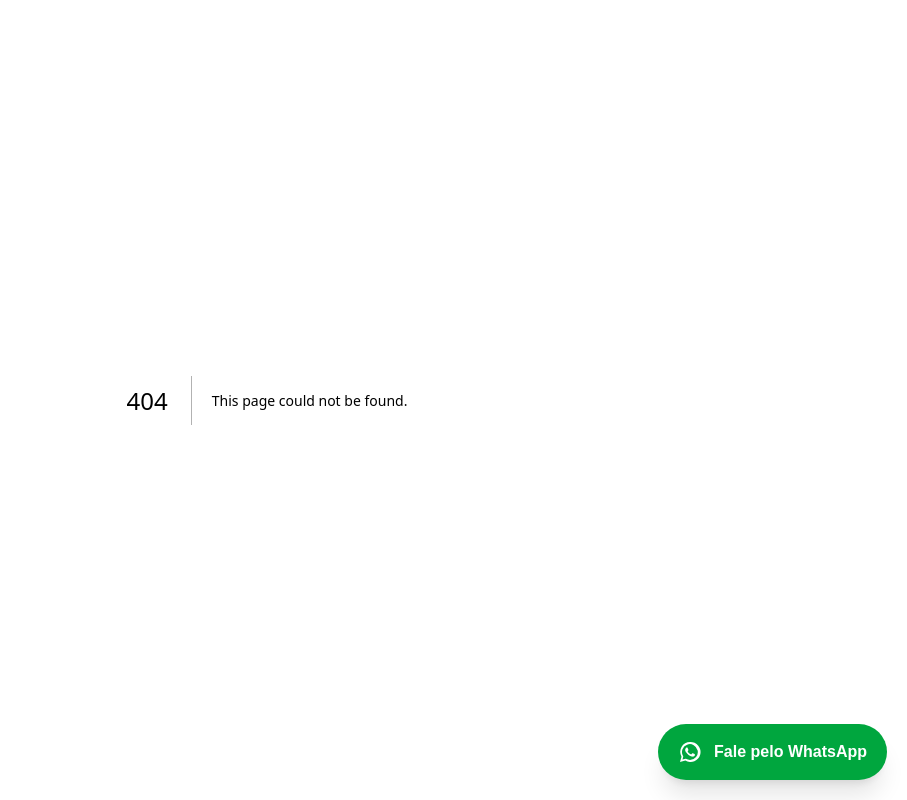
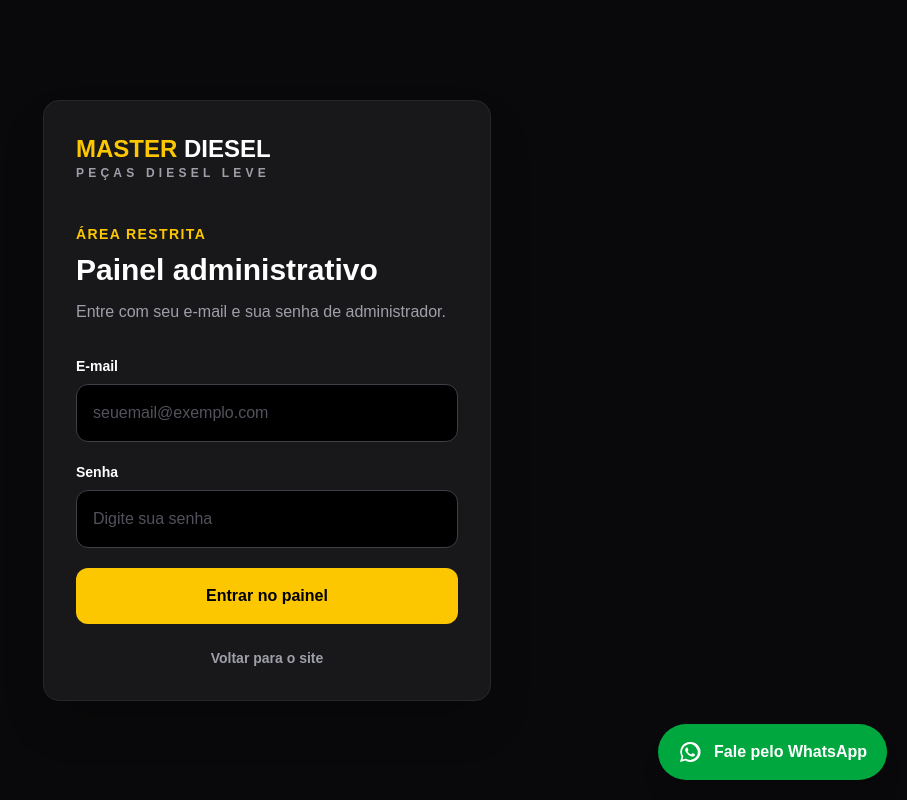
Before and after one commit to Nonexuz/masterdieselparts-web, a Next.js app: page /admin/login in a window 1280 px wide. Before the commit this address had no page. Shown: the whole page, without its empty margins (373-1280 px from the left). Built offline with nearby package versions, Linux system fonts and the light colour scheme.

Commit message:
Cria login e painel administrativo protegido

```diff
--- /dev/null
+++ b/src/app/admin/actions.ts
@@ -0,0 +1,14 @@
+"use server";
+
+import { revalidatePath } from "next/cache";
+import { redirect } from "next/navigation";
+import { createServerSupabaseClient } from "@/lib/supabase-server";
+
+export async function logout() {
+  const supabase = await createServerSupabaseClient();
+
+  await supabase.auth.signOut();
+
+  revalidatePath("/", "layout");
+  redirect("/admin/login");
+}
--- /dev/null
+++ b/src/app/admin/login/actions.ts
@@ -0,0 +1,28 @@
+"use server";
+
+import { revalidatePath } from "next/cache";
+import { redirect } from "next/navigation";
+import { createServerSupabaseClient } from "@/lib/supabase-server";
+
+export async function login(formData: FormData) {
+  const email = String(formData.get("email") ?? "").trim();
+  const password = String(formData.get("password") ?? "");
+
+  if (!email || !password) {
+    redirect("/admin/login?erro=Preencha o e-mail e a senha");
+  }
+
+  const supabase = await createServerSupabaseClient();
+
+  const { error } = await supabase.auth.signInWithPassword({
+    email,
+    password,
+  });
+
+  if (error) {
+    redirect("/admin/login?erro=E-mail ou senha invalidos");
+  }
+
+  revalidatePath("/", "layout");
+  redirect("/admin");
+}
--- /dev/null
+++ b/src/app/admin/login/page.tsx
@@ -0,0 +1,104 @@
+import Link from "next/link";
+import { login } from "./actions";
+
+type LoginPageProps = {
+  searchParams: Promise<{
+    erro?: string;
+  }>;
+};
+
+export default async function LoginPage({
+  searchParams,
+}: LoginPageProps) {
+  const { erro } = await searchParams;
+
+  return (
+    <main className="flex min-h-screen items-center justify-center bg-zinc-950 px-6 py-12 text-white">
+      <div className="w-full max-w-md rounded-2xl border border-zinc-800 bg-zinc-900 p-8 shadow-2xl">
+        <Link href="/" className="inline-block">
+          <p className="text-2xl font-black">
+            <span className="text-yellow-400">MASTER</span> DIESEL
+          </p>
+
+          <p className="text-xs font-bold uppercase tracking-[0.35em] text-zinc-400">
+            Peças Diesel Leve
+          </p>
+        </Link>
+
+        <div className="mt-10">
+          <p className="text-sm font-bold uppercase tracking-widest text-yellow-400">
+            Área restrita
+          </p>
+
+          <h1 className="mt-2 text-3xl font-black">
+            Painel administrativo
+          </h1>
+
+          <p className="mt-3 text-zinc-400">
+            Entre com seu e-mail e sua senha de administrador.
+          </p>
+        </div>
+
+        {erro && (
+          <div className="mt-6 rounded-xl border border-red-500/40 bg-red-500/10 px-4 py-3 text-sm font-bold text-red-300">
+            {erro}
+          </div>
+        )}
+
+        <form action={login} className="mt-8 space-y-5">
+          <div>
+            <label
+              htmlFor="email"
+              className="mb-2 block text-sm font-bold"
+            >
+              E-mail
+            </label>
+
+            <input
+              id="email"
+              name="email"
+              type="email"
+              required
+              autoComplete="email"
+              placeholder="seuemail@exemplo.com"
+              className="w-full rounded-xl border border-zinc-700 bg-black px-4 py-4 text-white outline-none placeholder:text-zinc-600 focus:border-yellow-400"
+            />
+          </div>
+
+          <div>
+            <label
+              htmlFor="password"
+              className="mb-2 block text-sm font-bold"
+            >
+              Senha
+            </label>
+
+            <input
+              id="password"
+              name="password"
+              type="password"
+              required
+              autoComplete="current-password"
+              placeholder="Digite sua senha"
+              className="w-full rounded-xl border border-zinc-700 bg-black px-4 py-4 text-white outline-none placeholder:text-zinc-600 focus:border-yellow-400"
+            />
+          </div>
+
+          <button
+            type="submit"
+            className="w-full rounded-xl bg-yellow-400 px-5 py-4 font-black text-black transition hover:bg-yellow-300"
+          >
+            Entrar no painel
+          </button>
+        </form>
+
+        <Link
+          href="/"
+          className="mt-6 block text-center text-sm font-bold text-zinc-400 hover:text-white"
+        >
+          Voltar para o site
+        </Link>
+      </div>
+    </main>
+  );
+}
--- /dev/null
+++ b/src/app/admin/page.tsx
@@ -0,0 +1,117 @@
+import Link from "next/link";
+import { redirect } from "next/navigation";
+import { createServerSupabaseClient } from "@/lib/supabase-server";
+import { logout } from "./actions";
+
+export default async function AdminPage() {
+  const supabase = await createServerSupabaseClient();
+
+  const {
+    data: { user },
+  } = await supabase.auth.getUser();
+
+  if (!user) {
+    redirect("/admin/login");
+  }
+
+  return (
+    <main className="min-h-screen bg-zinc-100 text-zinc-950">
+      <header className="border-b border-zinc-800 bg-black text-white">
+        <div className="mx-auto flex max-w-7xl items-center justify-between gap-6 px-6 py-5">
+          <Link href="/">
+            <p className="text-xl font-black">
+              <span className="text-yellow-400">MASTER</span> DIESEL
+            </p>
+            <p className="text-[10px] font-bold uppercase tracking-[0.3em] text-zinc-400">
+              Painel administrativo
+            </p>
+          </Link>
+
+          <form action={logout}>
+            <button
+              type="submit"
+              className="rounded-lg border border-zinc-700 px-4 py-2 text-sm font-bold transition hover:border-yellow-400 hover:text-yellow-400"
+            >
+              Sair
+            </button>
+          </form>
+        </div>
+      </header>
+
+      <div className="mx-auto max-w-7xl px-6 py-10">
+        <div className="rounded-2xl border border-zinc-200 bg-white p-6 shadow-sm">
+          <p className="text-sm font-bold uppercase tracking-widest text-yellow-600">
+            Área protegida
+          </p>
+
+          <h1 className="mt-2 text-3xl font-black">
+            Painel da Master Diesel
+          </h1>
+
+          <p className="mt-3 text-zinc-600">
+            Usuário conectado: {user.email}
+          </p>
+        </div>
+
+        <section className="mt-8 grid gap-6 md:grid-cols-2 xl:grid-cols-3">
+          <article className="rounded-2xl border border-zinc-200 bg-white p-6 shadow-sm">
+            <p className="text-sm font-bold uppercase tracking-widest text-yellow-600">
+              Produtos
+            </p>
+            <h2 className="mt-3 text-2xl font-black">
+              Gerenciar catálogo
+            </h2>
+            <p className="mt-3 text-zinc-600">
+              Cadastre, edite e organize as peças disponíveis no site.
+            </p>
+            <button
+              type="button"
+              disabled
+              className="mt-6 rounded-lg bg-zinc-200 px-5 py-3 font-bold text-zinc-500"
+            >
+              Em construção
+            </button>
+          </article>
+
+          <article className="rounded-2xl border border-zinc-200 bg-white p-6 shadow-sm">
+            <p className="text-sm font-bold uppercase tracking-widest text-yellow-600">
+              Estoque
+            </p>
+            <h2 className="mt-3 text-2xl font-black">
+              Atualizar quantidades
+            </h2>
+            <p className="mt-3 text-zinc-600">
+              Controle rapidamente a disponibilidade de cada produto.
+            </p>
+            <button
+              type="button"
+              disabled
+              className="mt-6 rounded-lg bg-zinc-200 px-5 py-3 font-bold text-zinc-500"
+            >
+              Em construção
+            </button>
+          </article>
+
+          <article className="rounded-2xl border border-zinc-200 bg-white p-6 shadow-sm">
+            <p className="text-sm font-bold uppercase tracking-widest text-yellow-600">
+              Promoções
+            </p>
+            <h2 className="mt-3 text-2xl font-black">
+              Descontos em massa
+            </h2>
+            <p className="mt-3 text-zinc-600">
+              Selecione produtos e defina a porcentagem de desconto.
+            </p>
+            <button
+              type="button"
+              disabled
+              className="mt-6 rounded-lg bg-zinc-200 px-5 py-3 font-bold text-zinc-500"
+            >
+              Em construção
+            </button>
+          </article>
+        </section>
+      </div>
+    </main>
+  );
+}
--- /dev/null
+++ b/src/lib/supabase-server.ts
@@ -0,0 +1,28 @@
+import { createServerClient } from "@supabase/ssr";
+import { cookies } from "next/headers";
+
+export async function createServerSupabaseClient() {
+  const cookieStore = await cookies();
+
+  return createServerClient(
+    process.env.NEXT_PUBLIC_SUPABASE_URL!,
+    process.env.NEXT_PUBLIC_SUPABASE_PUBLISHABLE_KEY!,
+    {
+      cookies: {
+        getAll() {
+          return cookieStore.getAll();
+        },
+
+        setAll(cookiesToSet) {
+          try {
+            cookiesToSet.forEach(({ name, value, options }) => {
+              cookieStore.set(name, value, options);
+            });
+          } catch {
+            // Em componentes do servidor, os cookies são atualizados pelo login.
+          }
+        },
+      },
+    }
+  );
+}
```
